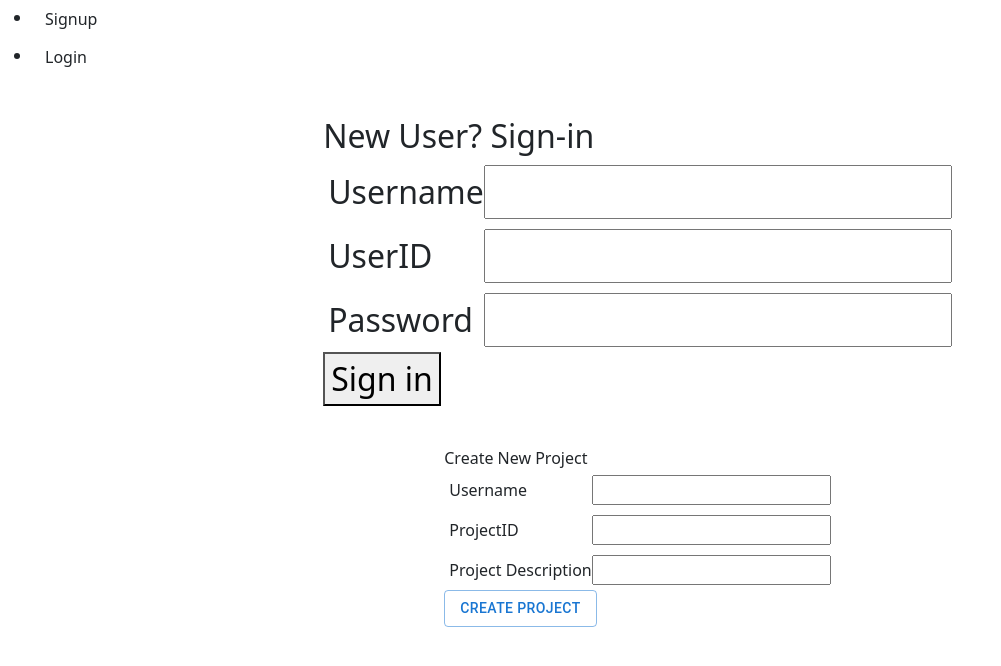
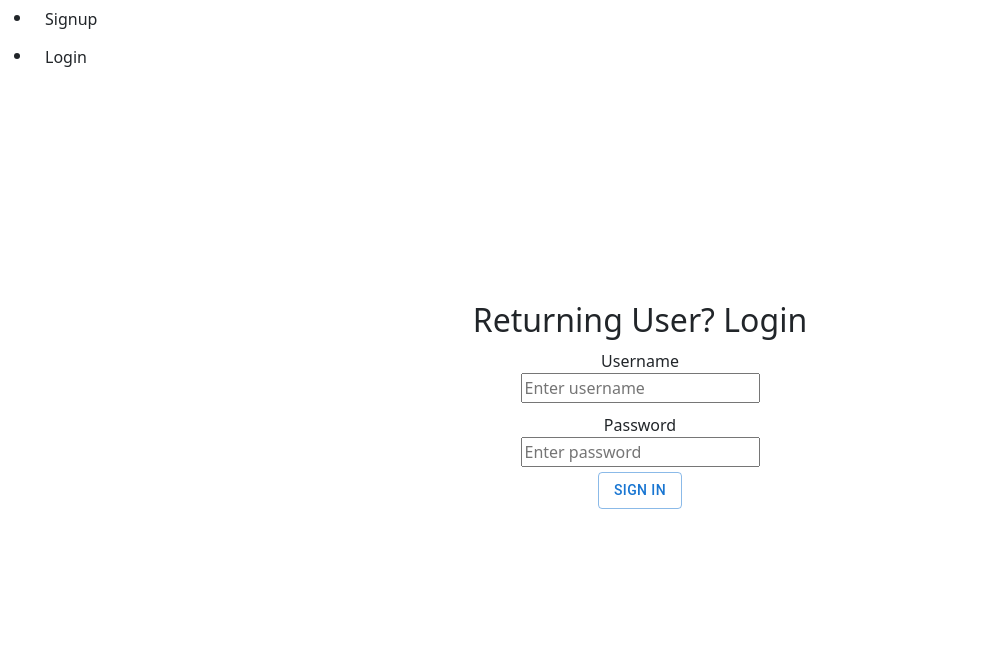
Before and after one commit to michellehmorales/Team3, a React (Create React App) app in the folder team_3/: page /login in a window 1280 px wide. Shown: the top 666 px of the page, without its empty margins (0-1001 px from the left). Built offline with nearby package versions, Linux system fonts and the light colour scheme.

Commit message:
Signup Page

```diff
--- a/team_3/src/Login.css
+++ b/team_3/src/Login.css
@@ -1,21 +1,26 @@
 .mainContainer {
-    display:flex;
-    justify-content: center;
+  display: flex;
+  align-items: center;
   flex-direction: row;
+  margin-top: 200px;
+}
+
+.title {
+  font-size: xx-large;
 }
 
 .inputContainer {
   display: flex;
-    flex-direction:row;
+  flex-direction:column;
   align-items:center;
-    justify-content: space-between; /* space-between aligngs the stuff nicely */
+   /* space-between aligngs the stuff nicely */
   padding:5px;
 }
 
 
-
 .titleContainer {
   float: left;
+  display: flex;
   align-items: center;
   flex-direction: column;
   padding: 20px;
@@ -23,13 +28,8 @@
 
 .titleContainer2 {
   float: right;
+  display: flex;
   align-items: center;
   flex-direction: column;
   padding: 20px;
 }
-
-  .titleContainer3 {
-    float: left;
-    align-items: center;
-    flex-direction: column;
-  }
--- a/team_3/src/Login.js
+++ b/team_3/src/Login.js
@@ -8,19 +8,21 @@ import './Login.css';   //make this later
 
 const Login = () => {
     const onButtonClick = () => {
-        // adjust this function later when we get pages to be linked togeter
+        // adjust this function to search for the username and password.
+        //If match, want to move into home page
+        //Else, say that username/password was inputted incorrectly
         alert("You did it!");
 
     }
 
     const [userName, setUserName] = useState('');
     const [password, setPassword] = useState('');
-    const [userID, setUserID] = useState('');
+    //const [userID, setUserID] = useState('');
 
     return (
         <div className="mainContainer">
             <div className={'titleContainer'}>
-            <div>New User? Sign-in</div>
+                <div className="title">Returning User? Login</div>
 
                 <div className={'inputContainer'}>
                     Username
@@ -28,58 +30,22 @@ const Login = () => {
                         value={userName}
                         onChange={(ev) => setUserName(ev.target.value)}
                         className={'inputBox'}
+                        placeholder='Enter username'
                     />
                 </div>
-            <div className={'inputContainer'}>
-                UserID
-                <input
-                    value={userID}
-                    onChange={(ev) => setUserID(ev.target.value)}
-                    className={'inputBox'}
-                />
-            </div>
+
                 <div className={'inputContainer'}>
                     Password
                     <input
                         value={password}
                         onChange={(ev) => setPassword(ev.target.value)}
                         className={'inputBox'}
+                        placeholder='Enter password'
                     />
                 </div>
 
-            <button variant="contained">Sign in</button>
+                <Button variant="outlined" onClick={onButtonClick}>Sign in</Button>
 
-            </div>
-
-            <div className='titleContainer2'>
-                <div>Create New Project</div>
-                <div className={'inputContainer'}>
-                  Username
-                  <input
-                      value={userName}
-                      onChange={(ev) => setUserName(ev.target.value)}
-                      className={'inputBox'}
-                   />
-                </div>
-
-              <div className='inputContainer'>
-                ProjectID
-                <input
-                    value={password}
-                    onChange={(ev) => setPassword(ev.target.value)}
-                    className={'inputBox'}
-                />
-              </div>
-
-              <div className='inputContainer'>
-                Project Description
-                <input
-                    className={'inputBox'}
-                />
-              </div>
-              <Button variant="outlined" onClick={onButtonClick} >
-                Create Project
-              </Button>
             </div>
 
         </div>
--- /dev/null
+++ b/team_3/src/Signup.css
@@ -0,0 +1,21 @@
+.mainContainer {
+    display: flex;
+    align-items: center;
+    flex-direction: column;
+    margin-top: 200px;
+  }
+
+.titleContainer {
+    display: flex;
+    align-items: center;
+    flex-direction: column;
+    padding: 20px;
+  }
+
+.inputContainer {
+    display: flex;
+    flex-direction:column;
+    align-items:center;
+     /* space-between aligngs the stuff nicely */
+    padding:5px;
+  }
--- a/team_3/src/Signup.js
+++ b/team_3/src/Signup.js
@@ -1,5 +1,6 @@
 import React, {useState} from 'react';
 import Button from '@mui/material/Button';
+import './Signup.css';
 
 const Signup = () => {
 
@@ -10,6 +11,9 @@ const Signup = () => {
     const onButtonClick = () => {
         if(password != passwordError){
             alert("Passwords do not match");
+        }
+        else if(password == "" || passwordError == ""){
+            alert("Type in password");
         }
         else{
             //route to home page
@@ -22,24 +26,34 @@ const Signup = () => {
         <div className="mainContainer">
             <div className="titleContainer">
                 <div className="title">Sign Up</div>
+
+                <div className='inputContainer'>
                 <input
-                className="input"
+                className="inputBox"
                 value={user}
                 onChange={(ev) => setUser(ev.target.value)}
                 placeholder='Enter username'
                 />
+                </div>
+
+                <div className='inputContainer'>
                 <input
-                className='input'
+                className='inputBox'
                 value={user.password}
                 onChange={(ev) => setPassword(ev.target.value)}
                 placeholder='Enter password'
                 />
+                </div>
+
+                <div className='inputContainer'>
                 <input
-                className='input'
+                className='inputBox'
                 value={passwordError}
                 onChange={(ev) => setError(ev.target.value)}
                 placeholder='Confirm password'
                 />
+                </div>
+
                 <Button variant="outlined" onClick={onButtonClick}>Sign up</Button> {/*Consider adding password validation if time*/}
             </div>
 
--- a/team_3/src/Welcome.css
+++ b/team_3/src/Welcome.css
@@ -1,4 +1,4 @@
-.mainContainer {
+/* /* .mainContainer {
     display:flex;
     align-items: center;
     justify-content: center;
@@ -7,4 +7,9 @@
 
 .titleContainer {
     font-size:xx-large;
-}
+} */
+
+/* .titelContainer {
+    display:flex;
+    justify-content: space-between;
+}  */
--- a/team_3/src/index.js
+++ b/team_3/src/index.js
@@ -6,6 +6,7 @@ import Form from './Forms';
 import Login from './Login';
 import Welcome from './Welcome';
 import reportWebVitals from './reportWebVitals';
+import Signup from './Signup';
 
 const root = ReactDOM.createRoot(document.getElementById('root'));
 root.render(
```
Lines whose indentation alone changed are shown as unchanged.
